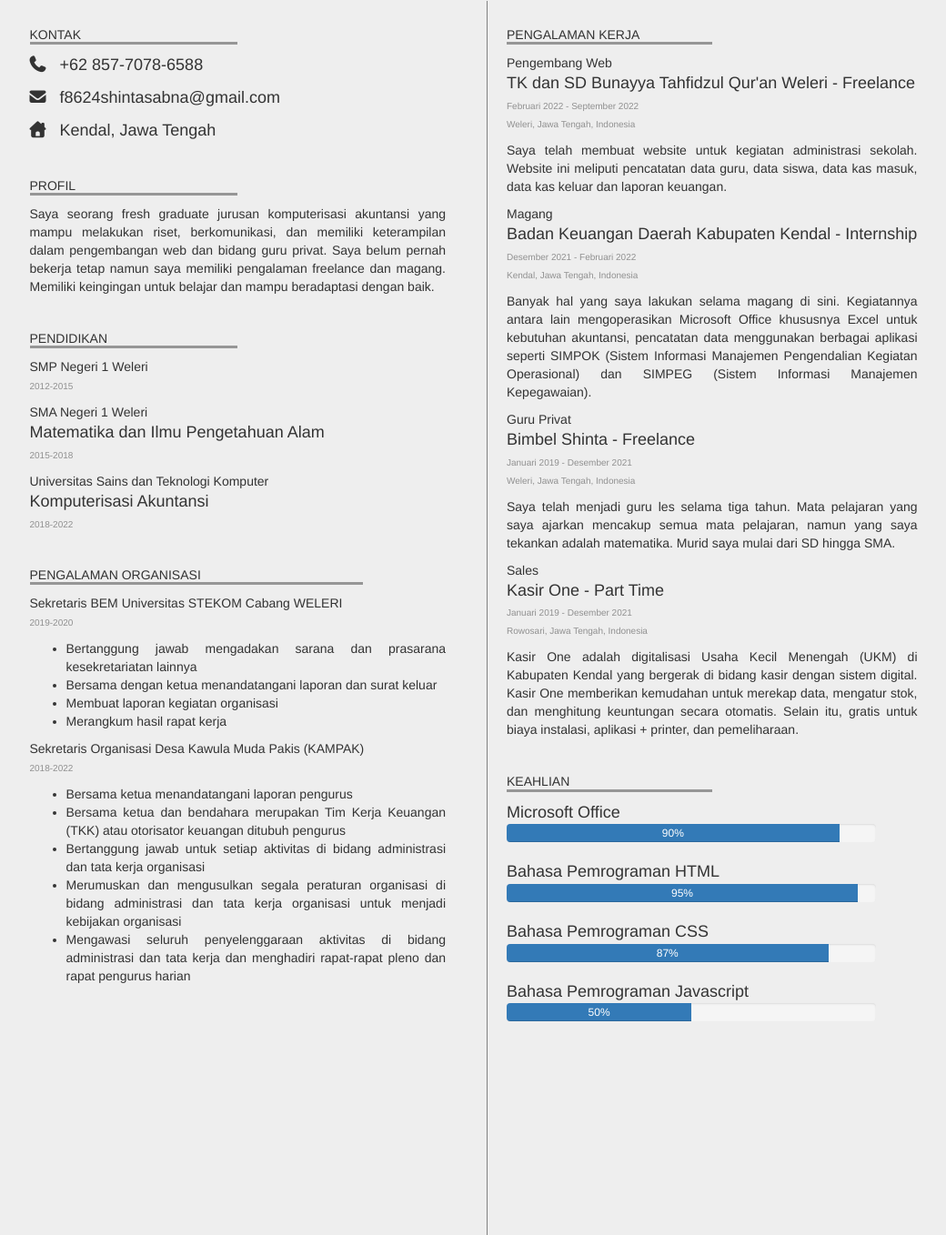
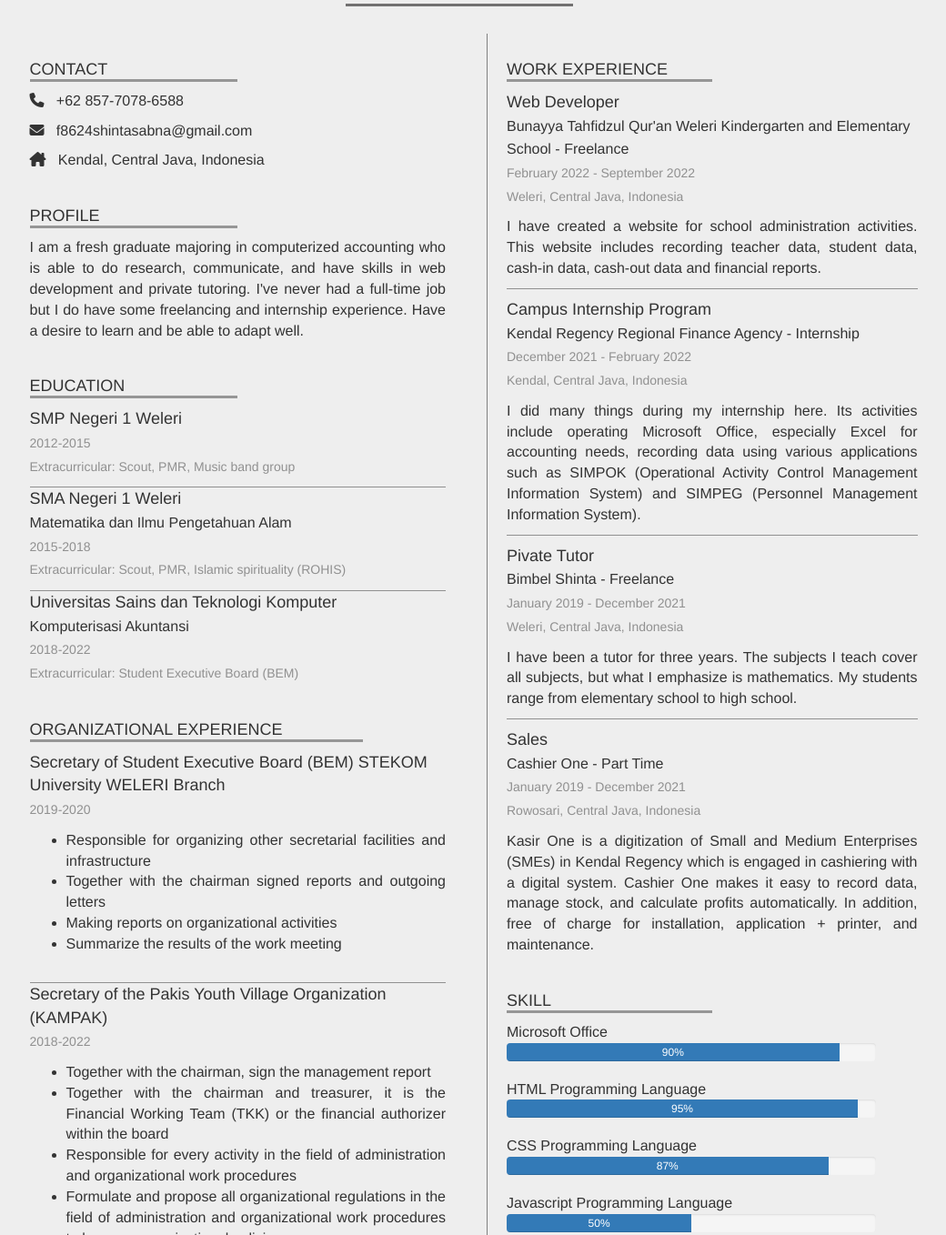
Before and after one commit to shintasabnakartika/shintasabnakartika.github.io, a plain HTML site: page index.html in a window 1280 px wide. Shown: the part 569-1927 px from the top of the page at 91% size, without its empty margins (135-1175 px from the left). Drawn offline with Linux system fonts and the light colour scheme.

Commit message:
Mengubah file

```diff
--- a/css/style.css
+++ b/css/style.css
@@ -60,9 +60,9 @@ hr {
 
 /* ABOUT */
 .about {
-  min-height: 400px;
+  min-height: 1650px;
   margin-top: 0;
-  padding-top: 1em;
+  padding-top: 5rem;
   background-color: #eee;
 }
 
@@ -82,15 +82,25 @@ hr {
 
 .profil {
   text-align: justify;
+  font-size: 16px;
 }
 
 .jurusan {
+  font-size: 16px;
+  font-weight: 400;
+}
+
+.namasekolah {
   font-size: 18px;
   font-weight: 400;
 }
 
+.garisatas {
+  border-top: 1px solid rgb(144, 144, 144);
+}
+
 .tahun {
-  font-size: 1rem;
+  font-size: 1.4rem;
   color: rgb(144, 144, 144);
 }
 
@@ -131,7 +141,7 @@ hr {
 .portfolio {
   /* background-color: #eee; */
   min-height: 1225px;
-  padding-top: 1em;
+  padding-top: 5rem;
   padding-bottom: 2em;
 }
 
@@ -153,7 +163,7 @@ hr {
 /* CONTACT */
 .contact {
   min-height: 800px;
-  padding-top: 1em;
+  padding-top: 5rem;
   background-color: #eee;
 }
 /* AKHIR CONTACT */
@@ -252,7 +262,7 @@ ul.social li a.itunes:hover {
 @media (min-width: 992px) {
   .garisver {
     border-right: 1px grey solid;
-    height: 1550px;
+    height: 1425px;
     width: 0px;
   }
 
--- a/index.html
+++ b/index.html
@@ -75,81 +75,86 @@
             <div class="row">
                 <div class="col-sm-5 col-sm-offset-1 pkiri">
                     <br>
-                    <h5 class="garisbawah">KONTAK</h5>
+                    <h4 class="garisbawah">CONTACT</h4>
                     <p></p>
                     <p class="jurusan"><i class="fa-solid fa-phone"></i> &nbsp; +62 857-7078-6588</p>
 
                     <p class="jurusan"><i class="fa-solid fa-envelope"></i> &nbsp; f8624shintasabna@gmail.com</p>
 
-                    <p class="jurusan"><i class="fa-solid fa-house-chimney"></i> &nbsp; Kendal, Jawa Tengah</p>
+                    <p class="jurusan"><i class="fa-solid fa-house-chimney"></i> &nbsp; Kendal, Central Java, Indonesia
+                    </p>
                     <br>
 
-                    <h5 class="garisbawah">PROFIL</h5>
-                    <p class="profil fs-6">
-                        Saya seorang fresh graduate jurusan komputerisasi akuntansi yang mampu melakukan riset,
-                        berkomunikasi, dan
-                        memiliki keterampilan dalam pengembangan web dan bidang guru privat. Saya belum pernah bekerja
-                        tetap namun
-                        saya
-                        memiliki pengalaman freelance dan magang. Memiliki keingingan untuk belajar dan mampu
-                        beradaptasi dengan
-                        baik.
+                    <h4 class="garisbawah">PROFILE</h4>
+                    <p class="profil">
+                        I am a fresh graduate majoring in computerized accounting who is able to do research,
+                        communicate, and have skills in web development and private tutoring. I've never had a full-time
+                        job but I do have some freelancing and internship experience. Have a desire to learn and be able
+                        to adapt well.
                     </p>
                     <br />
 
-                    <h5 class="garisbawah">PENDIDIKAN</h5>
-                    <p>SMP Negeri 1 Weleri <br /><span class="tahun">2012-2015</span></p>
+                    <h4 class="garisbawah">EDUCATION</h4>
+                    <p class="namasekolah">SMP Negeri 1 Weleri <br /><span class="tahun">2012-2015</span>
+                        <br>
+                        <span class="tahun">Extracurricular: Scout, PMR, Music band group</span>
+                    </p>
 
-                    <p class="border-top">
+                    <p class="namasekolah garisatas">
                         SMA Negeri 1 Weleri
                         <br />
                         <span class="jurusan">Matematika dan Ilmu Pengetahuan Alam</span>
                         <br />
                         <span class="tahun">2015-2018</span>
+                        <br>
+                        <span class="tahun">Extracurricular: Scout, PMR, Islamic spirituality (ROHIS)</span>
                     </p>
 
-                    <p class="border-top">
+                    <p class="namasekolah garisatas">
                         Universitas Sains dan Teknologi Komputer
                         <br />
                         <span class="jurusan">Komputerisasi Akuntansi</span>
                         <br />
                         <span class="tahun">2018-2022</span>
+                        <br>
+                        <span class="tahun">Extracurricular: Student Executive Board (BEM) </span>
                     </p>
                     <br>
 
-                    <h5 class="bawah">PENGALAMAN ORGANISASI</h5>
-                    <p>
-                        Sekretaris BEM Universitas STEKOM Cabang WELERI
+                    <h4 class="bawah">ORGANIZATIONAL EXPERIENCE</h4>
+                    <p class="namasekolah">
+                        Secretary of Student Executive Board (BEM) STEKOM University WELERI Branch
                         <br>
                         <span class="tahun">2019-2020</span>
                         <br>
-                    <ul class="fs-6 profil">
-                        <li>Bertanggung jawab mengadakan sarana dan prasarana kesekretariatan lainnya</li>
-                        <li>Bersama dengan ketua menandatangani laporan dan surat keluar</li>
-                        <li>Membuat laporan kegiatan organisasi</li>
-                        <li>Merangkum hasil rapat kerja</li>
+                    <ul class="profil">
+                        <li>Responsible for organizing other secretarial facilities and infrastructure
+                        </li>
+                        <li>Together with the chairman signed reports and outgoing letters</li>
+                        <li>Making reports on organizational activities</li>
+                        <li>Summarize the results of the work meeting</li>
                     </ul>
                     </p>
-                    <p></p>
+                    <br>
 
-                    <p class="border-top">
-                        Sekretaris Organisasi Desa Kawula Muda Pakis (KAMPAK)
+                    <p class="namasekolah garisatas">
+                        Secretary of the Pakis Youth Village Organization (KAMPAK)
                         <br>
                         <span class="tahun">2018-2022</span>
                         <br>
-                    <ul class="fs-6 profil">
-                        <li>Bersama ketua menandatangani laporan pengurus</li>
-                        <li>Bersama ketua dan bendahara merupakan Tim Kerja Keuangan (TKK) atau otorisator keuangan
-                            ditubuh pengurus
+                    <ul class="profil">
+                        <li>Together with the chairman, sign the management report
                         </li>
-                        <li>Bertanggung jawab untuk setiap aktivitas di bidang administrasi dan tata kerja organisasi
+                        <li>Together with the chairman and treasurer, it is the Financial Working Team (TKK) or the
+                            financial authorizer within the board
                         </li>
-                        <li>Merumuskan dan mengusulkan segala peraturan organisasi di bidang administrasi dan tata kerja
-                            organisasi
-                            untuk menjadi kebijakan organisasi</li>
-                        <li>Mengawasi seluruh penyelenggaraan aktivitas di bidang administrasi dan tata kerja dan
-                            menghadiri
-                            rapat-rapat pleno dan rapat pengurus harian</li>
+                        <li>Responsible for every activity in the field of administration and organizational work
+                            procedures
+                        </li>
+                        <li>Formulate and propose all organizational regulations in the field of administration and
+                            organizational work procedures to become organizational policies</li>
+                        <li>Supervise all activities in the field of administration and work procedures and attend
+                            plenary meetings and daily board meetings</li>
                     </ul>
                     </p>
 
@@ -161,73 +166,76 @@
 
                 <div class="col-sm-5 pkanan pengalaman">
                     <br>
-                    <h5 class="garisbawah">PENGALAMAN KERJA</h5>
-                    <p>
-                        Pengembang Web
+                    <h4 class="garisbawah">WORK EXPERIENCE</h4>
+                    <p class="namasekolah">
+                        Web Developer
                         <br />
-                        <span class="jurusan">TK dan SD Bunayya Tahfidzul Qur'an Weleri - Freelance</span>
+                        <span class="jurusan">Bunayya Tahfidzul Qur'an Weleri Kindergarten and Elementary School -
+                            Freelance</span>
                         <br />
-                        <span class="tahun">Februari 2022 - September 2022</span>
+                        <span class="tahun">February 2022 - September 2022</span>
                         <br />
-                        <span class="tahun">Weleri, Jawa Tengah, Indonesia</span>
-                    <p class="profil fs-6">Saya telah membuat website untuk kegiatan administrasi sekolah. Website ini
-                        meliputi
-                        pencatatan data guru, data siswa, data kas masuk, data kas keluar dan laporan keuangan.</p>
+                        <span class="tahun">Weleri, Central Java, Indonesia</span>
+                    <p class="profil">I have created a website for school administration activities. This website
+                        includes recording teacher data, student data, cash-in data, cash-out data and financial
+                        reports.</p>
                     </p>
+
+                    <p></p>
+                    <p class="garisatas"></p>
                     <p></p>
 
-                    <p class="border-top">
-                        Magang
+                    <p class="namasekolah">
+                        Campus Internship Program
                         <br />
-                        <span class="jurusan">Badan Keuangan Daerah Kabupaten Kendal - Internship</span>
+                        <span class="jurusan">Kendal Regency Regional Finance Agency - Internship</span>
                         <br />
-                        <span class="tahun">Desember 2021 - Februari 2022</span>
+                        <span class="tahun">December 2021 - February 2022</span>
                         <br />
-                        <span class="tahun">Kendal, Jawa Tengah, Indonesia</span>
-                    <p class="profil fs-6">Banyak hal yang saya lakukan selama magang di sini. Kegiatannya antara lain
-                        mengoperasikan Microsoft Office khususnya Excel untuk kebutuhan akuntansi, pencatatan data
-                        menggunakan
-                        berbagai aplikasi seperti SIMPOK (Sistem Informasi Manajemen Pengendalian Kegiatan Operasional)
-                        dan SIMPEG
-                        (Sistem Informasi Manajemen Kepegawaian).</p>
+                        <span class="tahun">Kendal, Central Java, Indonesia</span>
+                    <p class="profil">I did many things during my internship here. Its activities include operating
+                        Microsoft Office, especially Excel for accounting needs, recording data using various
+                        applications such as SIMPOK (Operational Activity Control Management Information System) and
+                        SIMPEG (Personnel Management Information System).</p>
                     </p>
+
+                    <p></p>
+                    <p class="garisatas"></p>
                     <p></p>
 
-                    <p class="border-top">
-                        Guru Privat
+                    <p class="namasekolah">
+                        Pivate Tutor
                         <br />
                         <span class="jurusan">Bimbel Shinta - Freelance</span>
                         <br />
-                        <span class="tahun">Januari 2019 - Desember 2021</span>
+                        <span class="tahun">January 2019 - December 2021</span>
                         <br />
-                        <span class="tahun">Weleri, Jawa Tengah, Indonesia</span>
-                    <p class="profil fs-6">Saya telah menjadi guru les selama tiga tahun. Mata pelajaran yang saya
-                        ajarkan
-                        mencakup semua mata pelajaran, namun yang saya tekankan adalah matematika. Murid saya mulai dari
-                        SD hingga
-                        SMA.</p>
+                        <span class="tahun">Weleri, Central Java, Indonesia</span>
+                    <p class="profil">I have been a tutor for three years. The subjects I teach cover all subjects,
+                        but what I emphasize is mathematics. My students range from elementary school to high school.
                     </p>
+                    </p>
+
+                    <p></p>
+                    <p class="garisatas"></p>
                     <p></p>
 
-                    <p class="border-top">
+                    <p class="namasekolah">
                         Sales
                         <br />
-                        <span class="jurusan">Kasir One - Part Time</span>
+                        <span class="jurusan">Cashier One - Part Time</span>
                         <br />
-                        <span class="tahun">Januari 2019 - Desember 2021</span>
+                        <span class="tahun">January 2019 - December 2021</span>
                         <br />
-                        <span class="tahun">Rowosari, Jawa Tengah, Indonesia</span>
-                    <p class="profil fs-6">Kasir One adalah digitalisasi Usaha Kecil Menengah (UKM) di Kabupaten Kendal
-                        yang
-                        bergerak di bidang kasir dengan sistem digital. Kasir One memberikan kemudahan untuk merekap
-                        data, mengatur
-                        stok, dan menghitung keuntungan secara otomatis. Selain itu, gratis untuk biaya instalasi,
-                        aplikasi +
-                        printer, dan pemeliharaan.</p>
+                        <span class="tahun">Rowosari, Central Java, Indonesia</span>
+                    <p class="profil">Kasir One is a digitization of Small and Medium Enterprises (SMEs) in Kendal
+                        Regency which is engaged in cashiering with a digital system. Cashier One makes it easy to
+                        record data, manage stock, and calculate profits automatically. In addition, free of charge for
+                        installation, application + printer, and maintenance.</p>
                     </p>
                     <br>
 
-                    <h5 class="garisbawah">KEAHLIAN</h5>
+                    <h4 class="garisbawah">SKILL</h4>
                     <p></p>
                     <div class="jurusan">
                         Microsoft Office
@@ -239,7 +247,7 @@
                     <p></p>
 
                     <div class="jurusan">
-                        Bahasa Pemrograman HTML
+                        HTML Programming Language
                         <div class="progress">
                             <div class="progress-bar" role="progressbar" style="width: 95%;" aria-valuenow="95"
                                 aria-valuemin="0" aria-valuemax="100">95%</div>
@@ -248,7 +256,7 @@
                     <p></p>
 
                     <div class="jurusan">
-                        Bahasa Pemrograman CSS
+                        CSS Programming Language
                         <div class="progress">
                             <div class="progress-bar" role="progressbar" style="width: 87%;" aria-valuenow="87"
                                 aria-valuemin="0" aria-valuemax="100">87%</div>
@@ -257,7 +265,7 @@
                     <p></p>
 
                     <div class="jurusan">
-                        Bahasa Pemrograman Javascript
+                        Javascript Programming Language
                         <div class="progress">
                             <div class="progress-bar" role="progressbar" style="width: 50%;" aria-valuenow="50"
                                 aria-valuemin="0" aria-valuemax="100">50%</div>
@@ -442,16 +450,6 @@
                         </div>
                     </a>
                 </div>
-
-                <div class="col-sm-4">
-                    <a href="" class="thumbnail">
-                        <img src="img/portfolio/16.jpg" alt="p15">
-
-                        <div class="caption">
-                            <p>Kegiatan Bimbingan Belajar Privat 1 SD</p>
-                        </div>
-                    </a>
-                </div>
                 <!-- AKHIR LES -->
             </div>
         </div>
--- a/js/script.js
+++ b/js/script.js
@@ -1,52 +1,54 @@
 // event pada saat link di klik
-$('.page-scroll').on('click', function(){
+$(".page-scroll").on("click", function () {
   // ambil isi href
-    var tujuan = $(this).attr('href');
+  var tujuan = $(this).attr("href");
 
   // tangkap elemen
   var elemenTujuan = $(tujuan);
 
   // pindahkan scroll
-    // $('body').animate({
-    //     scrollTop: elemenTujuan.offset().top - 50
-    // }, 1000, 'easeInOutExpo');
+  $("body").animate(
+    {
+      scrollTop: elemenTujuan.offset().top - 50,
+    },
+    1000,
+    "easeInOutExpo"
+  );
 
-    // e.preventDefault();
+  e.preventDefault();
 });
 
-
 // ABOUT
-$(window).on('load', function(){
-    $('.pkiri').addClass('pMuncul');
-    $('.pkanan').addClass('pMuncul');
+$(window).on("load", function () {
+  $(".pkiri").addClass("pMuncul");
+  $(".pkanan").addClass("pMuncul");
 });
 // AKHIR ABOUT
 
 // parallax
-$(window).scroll(function(){
+$(window).scroll(function () {
   var wScroll = $(this).scrollTop();
 
   // JUMBOTRON
-    $('.jumbotron img').css({
-        'transform' : 'translate(0px, '+ wScroll/4 +'%)'
+  $(".jumbotron img").css({
+    transform: "translate(0px, " + wScroll / 4 + "%)",
   });
 
-    $('.jumbotron h1').css({
-        'transform' : 'translate(0px, '+ wScroll/2 +'%)'
+  $(".jumbotron h1").css({
+    transform: "translate(0px, " + wScroll / 2 + "%)",
   });
 
-    $('.jumbotron p').css({
-        'transform' : 'translate(0px, '+ wScroll/1.2 +'%)'
+  $(".jumbotron p").css({
+    transform: "translate(0px, " + wScroll / 1.2 + "%)",
   });
   // AKHIR JUMBOTRON
 
-
   // PORTFOLIO
-    if( wScroll > $('.portfolio').offset().top - 250) {
-        $('.portfolio .thumbnail').each(function(i){
-            setTimeout(function(){
-                $('.portfolio .thumbnail').eq(i).addClass('muncul');
-            }, 300 * (i+1));
+  if (wScroll > $(".portfolio").offset().top - 250) {
+    $(".portfolio .thumbnail").each(function (i) {
+      setTimeout(function () {
+        $(".portfolio .thumbnail").eq(i).addClass("muncul");
+      }, 300 * (i + 1));
     });
   }
   // AKHIR PORTFOLIO
```
Also changed, not shown: fontawesome-free-6.2.1-web/webfonts/fa-brands-400.ttf (added), fontawesome-free-6.2.1-web/webfonts/fa-brands-400.woff2 (added), fontawesome-free-6.2.1-web/webfonts/fa-regular-400.ttf (added), fontawesome-free-6.2.1-web/webfonts/fa-regular-400.woff2 (added), fontawesome-free-6.2.1-web/webfonts/fa-solid-900.ttf (added), fontawesome-free-6.2.1-web/webfonts/fa-solid-900.woff2 (added), fontawesome-free-6.2.1-web/webfonts/fa-v4compatibility.ttf (added), fontawesome-free-6.2.1-web/webfonts/fa-v4compatibility.woff2 (added). Lines whose indentation alone changed are shown as unchanged.
